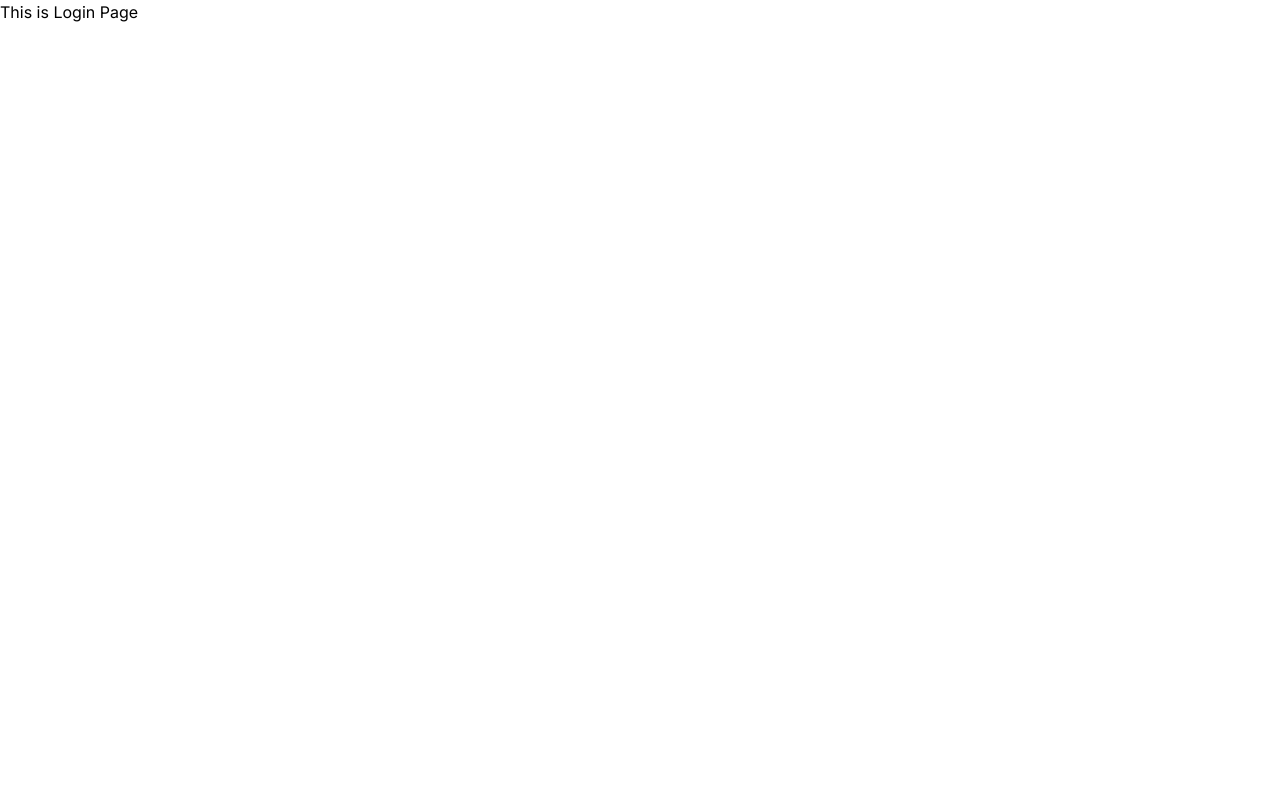
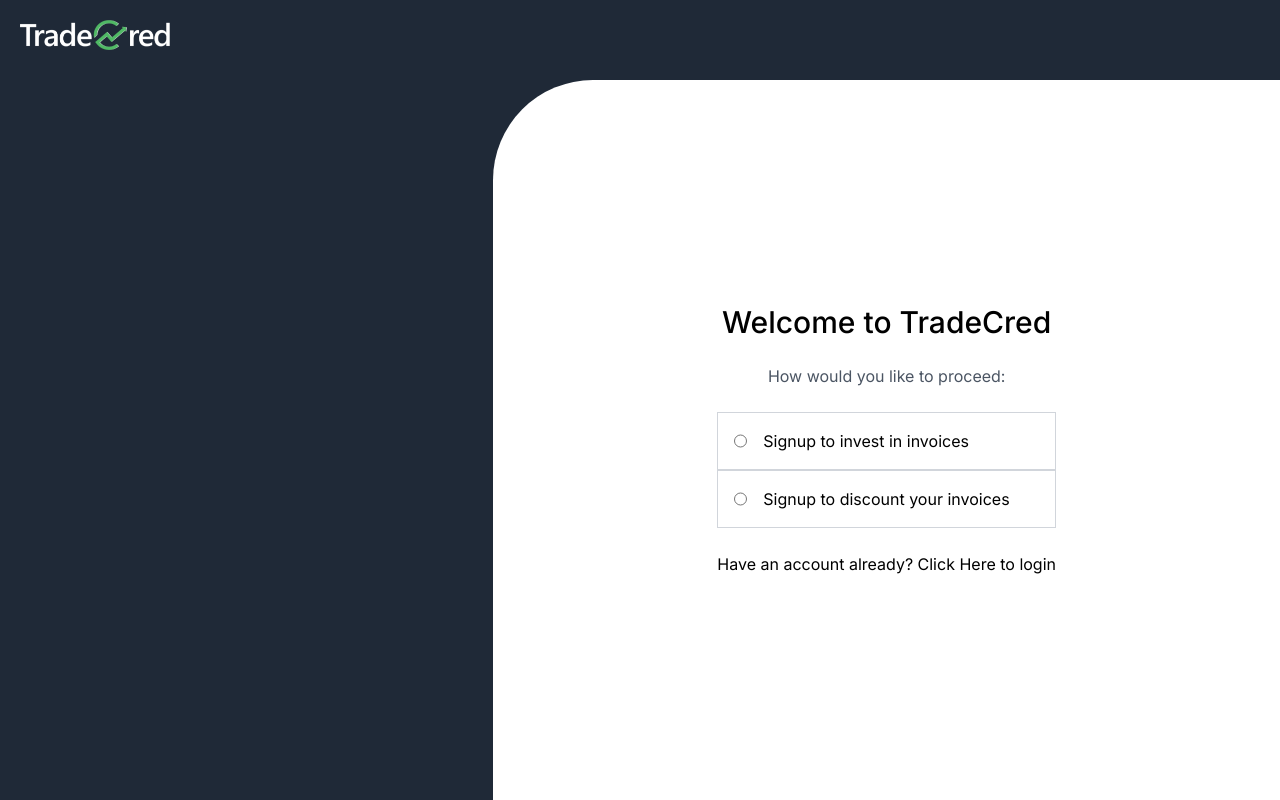
Before and after one commit to monarxxjain/Invoicing, a Next.js app in the folder client/: page /login in a window 1280 px wide. Built offline with nearby package versions, Linux system fonts and the light colour scheme.

Commit message:
Added signup options

```diff
--- a/client/src/app/login/page.js
+++ b/client/src/app/login/page.js
@@ -1,7 +1,9 @@
+import Signup from "@/components/molecules/login/Signup";
+
 export default function Home() {
     return (
       <div>
-        This is Login Page
+        <Signup/>
       </div>
     );
-  }
+}
--- /dev/null
+++ b/client/src/components/molecules/login/Signup.jsx
@@ -0,0 +1,71 @@
+"use client";
+import React, { useState } from "react";
+import Image from "next/image";
+
+import logo from "@/assets/home/logo.png";
+
+export default function Signup() {
+  const [selectedOption, setSelectedOption] = useState(null);
+
+  const handleClick = (option) => {
+    if (selectedOption === option) {
+      setSelectedOption(null);
+    } else {
+      setSelectedOption(option);
+    }
+  };
+  return (
+    <div className="flex flex-col h-screen bg-gray-800">
+      <Image
+        className="absolute top-5 left-5"
+        src={logo}
+        height={100}
+        width={150}
+      />
+
+      <div class=" bg-white absolute bottom-0 right-0 p-56 rounded-tl-[100px] text-center flex flex-col gap-6">
+        <h1 className="text-3xl font-medium">Welcome to TradeCred</h1>
+        <h3 className="text-l text-gray-600">How would you like to proceed:</h3>
+
+        <div className="flex flex-col gap-4 text-justify ">
+          <form>
+            <div
+              type={"submit"}
+              onClick={() => handleClick("buyer")}
+              className="border border-gray-300 p-4 flex gap-4 hover:bg-gray-100 active:bg-gray-200  transition-all"
+            >
+              <input
+                type="radio"
+                name="role"
+                value="investor"
+                checked={selectedOption === "buyer"}
+                onChange={() => handleClick("buyer")}
+              />
+              <label className="">Signup to invest in invoices</label>
+            </div>
+            <div
+              type={"submit"}
+              onClick={() => handleClick("seller")}
+              className="border border-gray-300 p-4 flex gap-4 hover:bg-gray-100 active:bg-gray-200 transition-all"
+            >
+              <input
+                type="radio"
+                name="role"
+                value="option2"
+                checked={selectedOption === "seller"}
+                onChange={() => handleClick("seller")}
+              />
+              <label className="">Signup to discount your invoices</label>
+            </div>
+          </form>
+        </div>
+
+        <div>
+          <p>Have an account already? Click Here to login</p>
+        </div>
+      </div>
+    </div>
+  );
+}
+
+//#001628 #65b7a4
```
